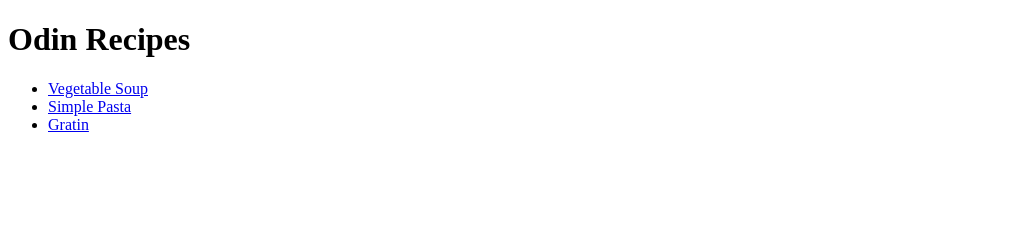
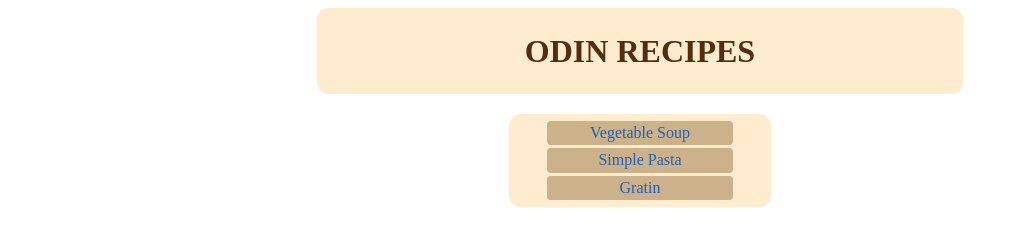
Before and after one commit to Slenkhar/odin-recipes, a plain HTML site: page index.html in a window 1280 px wide. Shown: the whole page, without its empty margins (0-1017 px from the left). Drawn offline with Linux system fonts and the light colour scheme.

Commit message:
Link HTML to stylesheet
Apply basic style to homepage

```diff
--- a/index.html
+++ b/index.html
@@ -3,17 +3,20 @@
   <head>
     <meta charset="utf-8">
     <title>Recipes</title>
+    <link rel="stylesheet" href="styles.css">
   </head>
   <body>
-    <h1>Odin Recipes</h1>
-    <ul>
-      <li>
+    <div class="welcome">
+      <h1>Odin Recipes</h1>
+    </div>
+      <ul class="menu">
+      <li class="recipe-link">
         <a href="recipes/soup.html">Vegetable Soup</a>
       </li>
-      <li>
+      <li class="recipe-link">
         <a href="recipes/pasta.html">Simple Pasta</a>
       </li>
-      <li>
+      <li class="recipe-link">
         <a href="recipes/gratin.html">Gratin</a>
       </li>
     </ul>
--- a/styles.css
+++ b/styles.css
@@ -0,0 +1,33 @@
+.welcome {
+  background-color: blanchedalmond;
+  width: 50vw;
+  padding: 0.2em;
+  margin: auto;
+  text-align: center;
+  text-transform: uppercase;
+  color: rgb(83, 45, 14);
+  border-radius: 12px;
+}
+
+.menu {
+  list-style: none;
+  background-color: blanchedalmond;
+  width: 20vw;
+  padding: 0.2em;
+  margin: 20px auto;
+  border-radius: 12px;
+}
+
+.recipe-link{
+  width: 70%;
+  padding: 0.2em;
+  margin: 0.2em auto;
+  text-align: center;
+  background-color: rgb(204, 178, 138);
+  border-radius: 4px;
+
+}
+a:link, a:visited {
+  text-decoration: none;
+  color: rgb(34, 96, 179);
+}
```
